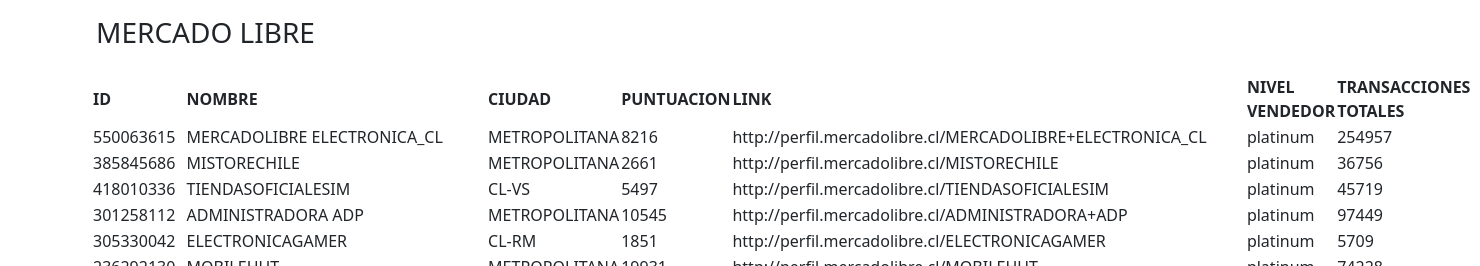
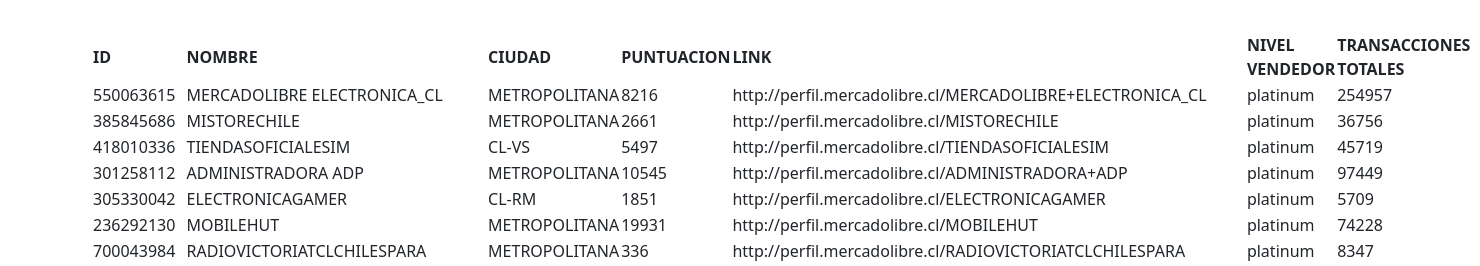
Before and after one commit to NicolasReymar/wsdevelop, a Django app: page / in a window 1480 px wide. Shown: the top 266 px of the page. Run offline with Django 4.2, Linux system fonts and the light colour scheme; some libraries are stand-ins or nearby versions.

Commit message:
data table example

```diff
--- a/wsdevelop/templates/index.html
+++ b/wsdevelop/templates/index.html
@@ -20,7 +20,7 @@
     <div class="container">
       <div class="row">
         <div class="col w-25 p-3">
-          <h3>MERCADO LIBRE</h3>
+
         </div>
         <div class="col">
 
```
Also changed, not shown: 1 other file.
